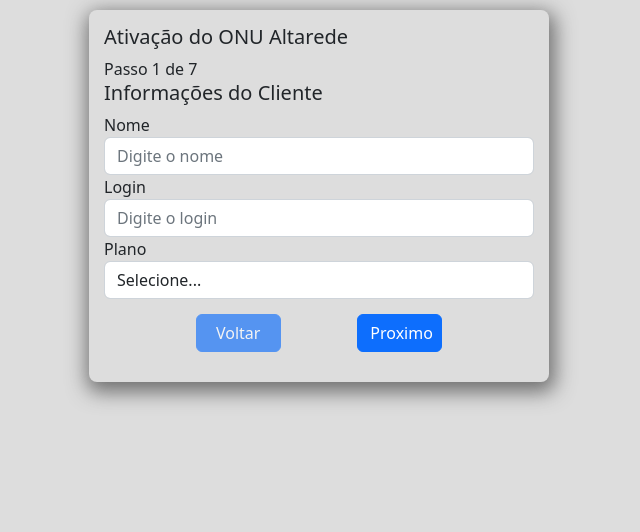
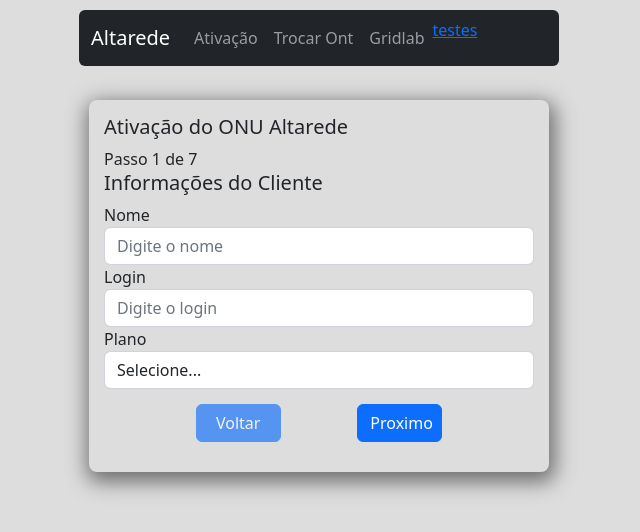
Before and after one commit to evansouzaa/altarede_ativacao, a React (Vite) app: page /mainPage in a window 1280 px wide. Shown: the top 532 px of the page, without its empty margins (321-961 px from the left). Built offline with nearby package versions, Linux system fonts and the light colour scheme.

Commit message:
install react router dom em init config
install and create nav menu use bootstrap menu and react router dom

```diff
--- a/package.json
+++ b/package.json
@@ -9,6 +9,7 @@
     "preview": "vite preview"
   },
   "dependencies": {
+    "@types/react-router-dom": "^5.3.3",
     "bootstrap": "^5.2.3",
     "leaflet": "^1.9.3",
     "react": "^18.2.0",
@@ -16,6 +17,8 @@
     "react-dom": "^18.2.0",
     "react-hook-form": "^7.41.5",
     "react-leaflet": "^4.2.0",
+    "react-router-dom": "^6.7.0",
+    "save": "^2.9.0",
     "styled-components": "^5.3.6"
   },
   "devDependencies": {
--- a/src/App.tsx
+++ b/src/App.tsx
@@ -1,10 +1,19 @@
 import FormCard from './components/FormCard';
+import { NavBar } from './components/NavBar';
 import { nStep } from './config/nStep';
+import { BrowserRouter, Route, Routes } from 'react-router-dom';
+import { MainPage } from './components/MainPage';
 
 export default function App() {
   return (
     <div className="App">
-      <FormCard nStep={nStep.steps} startStep={nStep.startStep} />
+      <BrowserRouter>
+        <Routes>
+          <Route path="/mainPage" component={MainPage}/>
+        </Routes>
+          <NavBar></NavBar>
+          <FormCard nStep={nStep.steps} startStep={nStep.startStep} />
+      </BrowserRouter>
     </div>
   )
 }
--- a/src/components/Forms/FormLocation/index.tsx
+++ b/src/components/Forms/FormLocation/index.tsx
@@ -14,7 +14,7 @@
 
 export const FormLocation = ({ nextFormStep, prevFormStep, currentStep, orderStep }: FormStepTypes) => {
 
-  const personalIcon = new Icon({
+  const iconMaker = new Icon({
     iconUrl: iconMap,
     iconSize: [35, 45],
     iconAnchor: [30, 40],
@@ -40,7 +40,7 @@
       },
     })
     return position === null ? null : (
-      <Marker icon={personalIcon} position={ position }></Marker>
+      <Marker icon={iconMaker} position={ position }></Marker>
     )
   }
 
--- /dev/null
+++ b/src/components/NavBar/index.tsx
@@ -0,0 +1,23 @@
+import Container from 'react-bootstrap/Container';
+import Nav from 'react-bootstrap/Nav';
+import Navbar from 'react-bootstrap/Navbar';
+import { Link } from 'react-router-dom';
+
+export const NavBar = () => {
+  return (
+    <>
+      <Navbar bg="dark" variant="dark" className="rounded">
+        <Container>
+          <Navbar.Brand href="#home">Altarede</Navbar.Brand>
+          <Nav className="me-auto">
+            <Nav.Link href="#home">Ativação</Nav.Link>
+            <Nav.Link href="#features">Trocar Ont</Nav.Link>
+            <Nav.Link href="#pricing">Gridlab</Nav.Link>
+            <Link to={"/MainPage"}>testes</Link>
+          </Nav>
+        </Container>
+      </Navbar>
+      <br />
+    </>
+  );
+}
```
Also changed, not shown: 1 other file (tests, documents, lock files or other folders).
